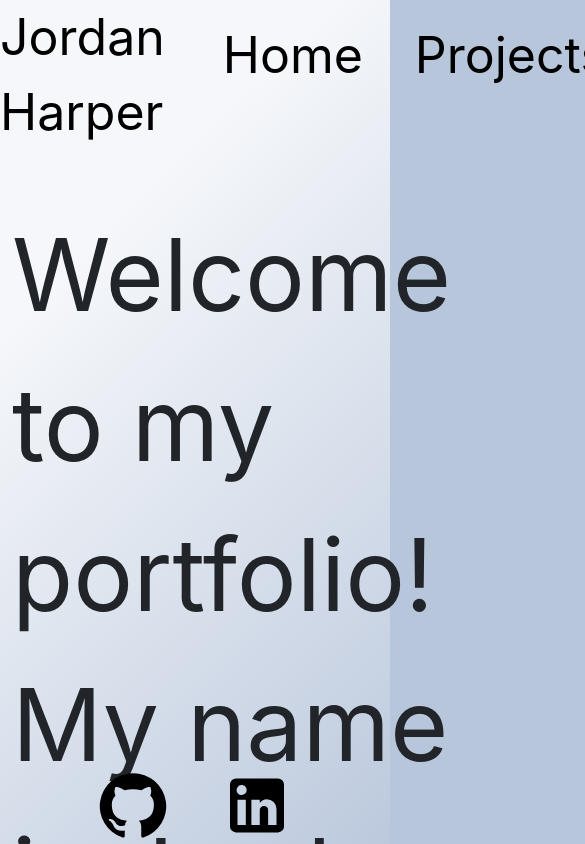
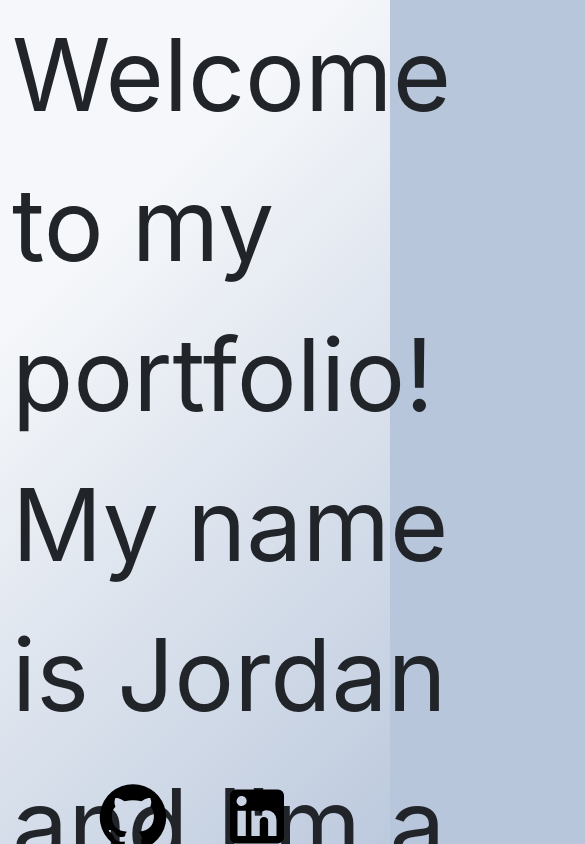
Before and after one commit to imjord/React-Port, a React (Create React App) app: page / in a window 390 px wide. Shown: the top 844 px of the page, 585 px wide, since content can reach past the window. Built offline with nearby package versions, Linux system fonts and the light colour scheme.

Commit message:
commit before pages

```diff
--- a/public/index.html
+++ b/public/index.html
@@ -25,6 +25,7 @@
 
     <style>
      * {
+      box-sizing: border-box;
  margin: 0;
  padding: 0;
 }
@@ -32,6 +33,7 @@ body {
   background-color: #b8c6db;
 background-image: linear-gradient(315deg, #b8c6db 0%, #f5f7fa 74%);
 background-repeat: no-repeat;
+overflow-x :hidden;
 
 
 }
--- a/src/components/LandingPage/style.scss
+++ b/src/components/LandingPage/style.scss
@@ -10,3 +10,24 @@
     height: 500px;
   }
 }
+
+@media screen and (max-width: 800px) {
+  .container {
+    font-size: 30px;
+    margin-bottom: 250px;
+  }
+}
+
+@media screen and (max-width: 600px) {
+  .container {
+    font-size: 30px;
+    margin-bottom: 250px;
+  }
+}
+
+@media screen and (max-width: 375px) {
+  .container {
+    font-size: 100px !important;
+    margin-bottom: 250px;
+  }
+}
--- a/src/components/Nav/style.scss
+++ b/src/components/Nav/style.scss
@@ -36,3 +36,9 @@
     color: black;
   }
 }
+
+@media screen and (max-width: 800px) {
+  .nav-bar-container {
+    display: none;
+  }
+}
```
